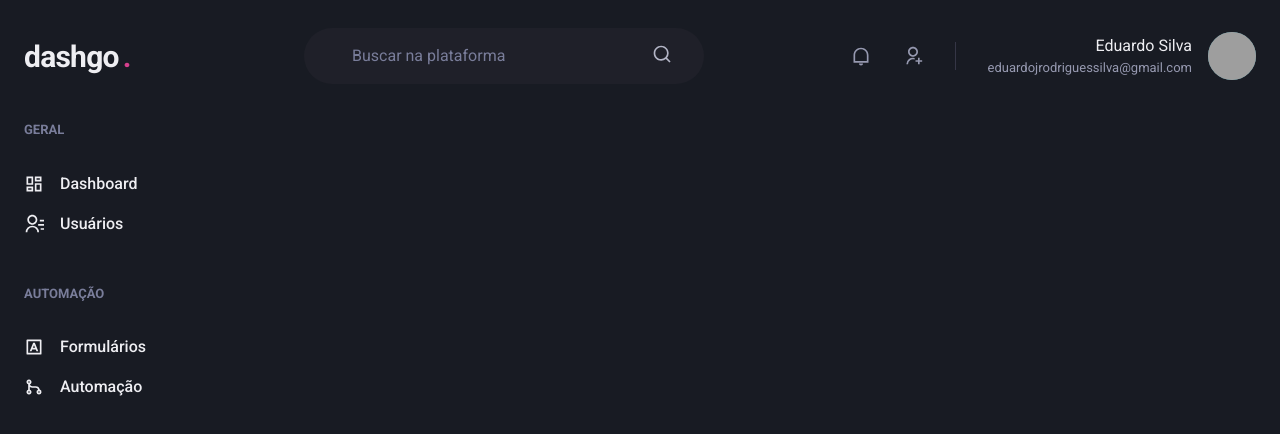
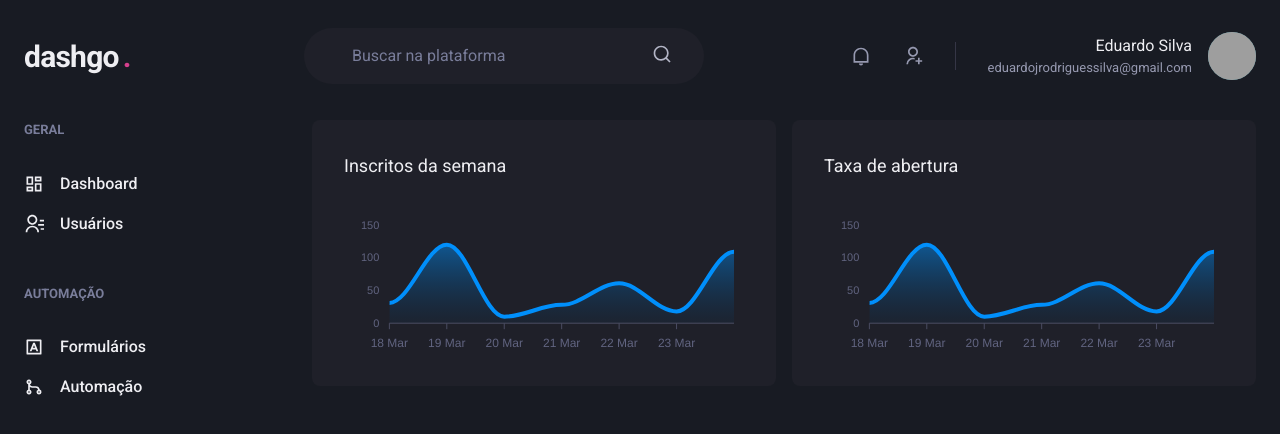
Before and after one commit to eduardojrsilva/dashgo, a Next.js app: page /dashboard in a window 1280 px wide. Shown: the top 434 px of the page. Built offline with nearby package versions, Linux system fonts and the light colour scheme; grey boxes are pictures that could not be loaded.

Commit message:
creating Dashboard

```diff
--- a/package.json
+++ b/package.json
@@ -13,9 +13,11 @@
     "@chakra-ui/react": "^1.8.8",
     "@emotion/react": "^11.9.0",
     "@emotion/styled": "^11.8.1",
+    "apexcharts": "^3.35.0",
     "framer-motion": "^6.3.3",
     "next": "12.1.5",
     "react": "18.1.0",
+    "react-apexcharts": "^1.4.0",
     "react-dom": "18.1.0",
     "react-icons": "^4.3.1"
   },
--- a/src/pages/dashboard.tsx
+++ b/src/pages/dashboard.tsx
@@ -1,6 +1,68 @@
-import { Flex } from "@chakra-ui/react";
+import { theme } from "@chakra-ui/core";
+import { Box, Flex, SimpleGrid, Text } from "@chakra-ui/react";
+import { ApexOptions } from "apexcharts";
+import dynamic from 'next/dynamic';
 import { Header } from "../components/Header";
 import { Sidebar } from "../components/Sidebar";
+
+const Chart = dynamic(() => import('react-apexcharts'), {
+  ssr: false,
+});
+
+const options: ApexOptions = {
+  chart: {
+    toolbar: {
+      show: false,
+    },
+    zoom: {
+      enabled: false,
+    },
+    // foreColor: theme.colors.gray[500],
+    foreColor: "#616480",
+  },
+  grid: {
+    show: false,
+  },
+  dataLabels: {
+    enabled: false,
+  },
+  tooltip: {
+    enabled: false,
+  },
+  xaxis: {
+    type: 'datetime',
+    axisBorder: {
+//       color: theme.colors.gray[600]
+      color: "#4b4d63"
+    },
+    axisTicks: {
+//       color: theme.colors.gray[600]
+      color: "#4b4d63"
+    },
+    categories: [
+      '2021-03-18T00:00:00.000Z',
+      '2021-03-19T00:00:00.000Z',
+      '2021-03-20T00:00:00.000Z',
+      '2021-03-21T00:00:00.000Z',
+      '2021-03-22T00:00:00.000Z',
+      '2021-03-23T00:00:00.000Z',
+      '2021-03-24T00:00:00.000Z',
+    ],
+  },
+  fill: {
+    opacity: 0.3,
+    type: 'gradient',
+    gradient: {
+      shade: 'dark',
+      opacityFrom: 0.7,
+      opacityTo: 0.3,
+    }
+  },
+};
+
+const series = [
+  { name: 'series1', data: [31, 120, 10, 28, 61, 18, 109] }
+];
 
 export default function Dashboard() {
   return (
@@ -9,6 +71,28 @@ export default function Dashboard() {
 
       <Flex w="100%" my="6" maxWidth={1480} mx="auto" px="6">
         <Sidebar />
+
+        <SimpleGrid flex="1" gap="4" minChildWidth="320px" alignItems="flex-start">
+          <Box
+            p="8"
+            bg="gray.800"
+            borderRadius={8}
+            pb="4"
+          >
+            <Text fontSize="lg" mb="4">Inscritos da semana</Text>
+            <Chart options={options} series={series} type="area" height={160} />
+          </Box>
+
+          <Box
+            p="8"
+            bg="gray.800"
+            borderRadius={8}
+            pb="4"
+          >
+            <Text fontSize="lg" mb="4">Taxa de abertura</Text>
+            <Chart options={options} series={series} type="area" height={160} />
+          </Box>
+        </SimpleGrid>
       </Flex>
     </Flex>
   );
```
